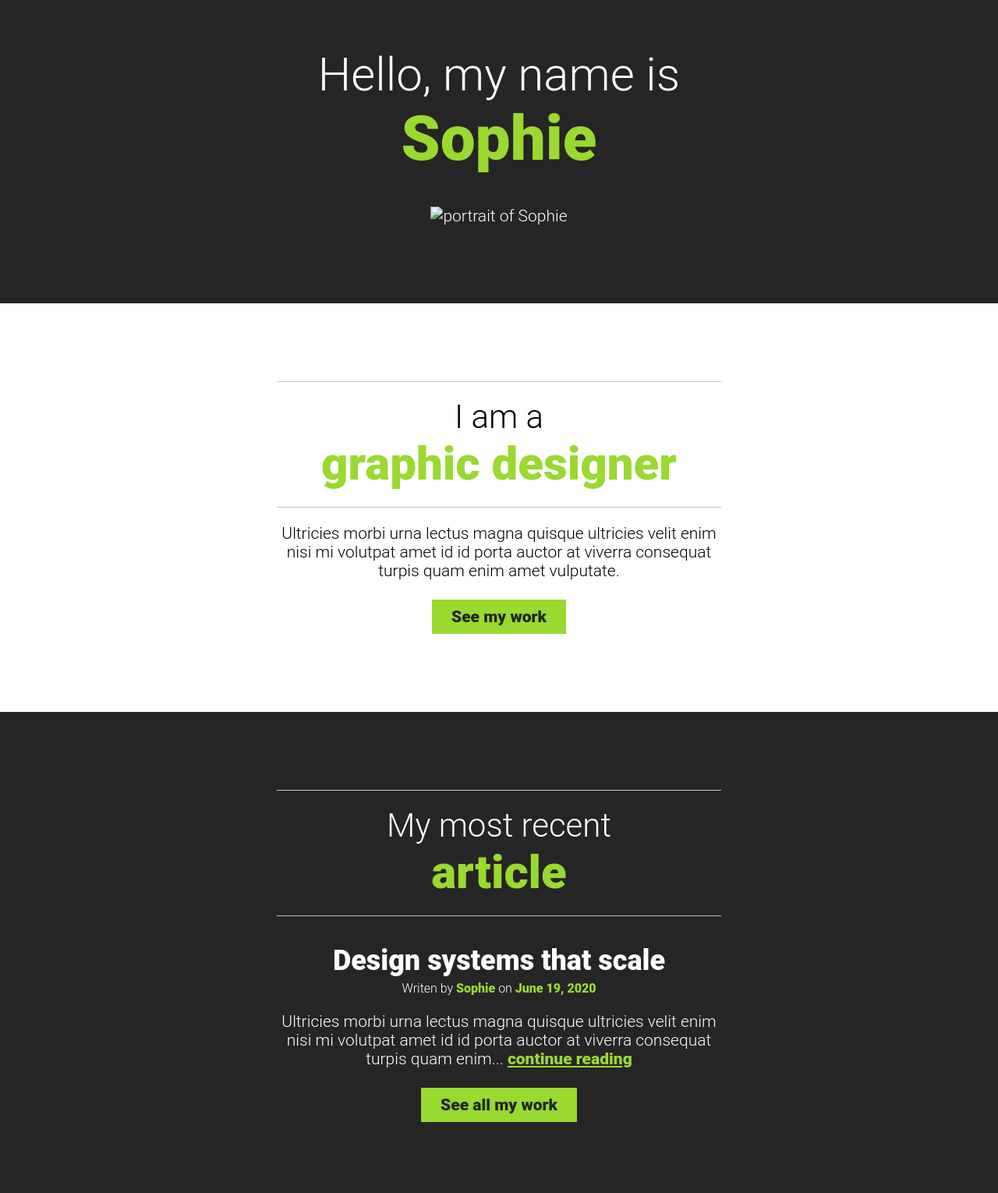
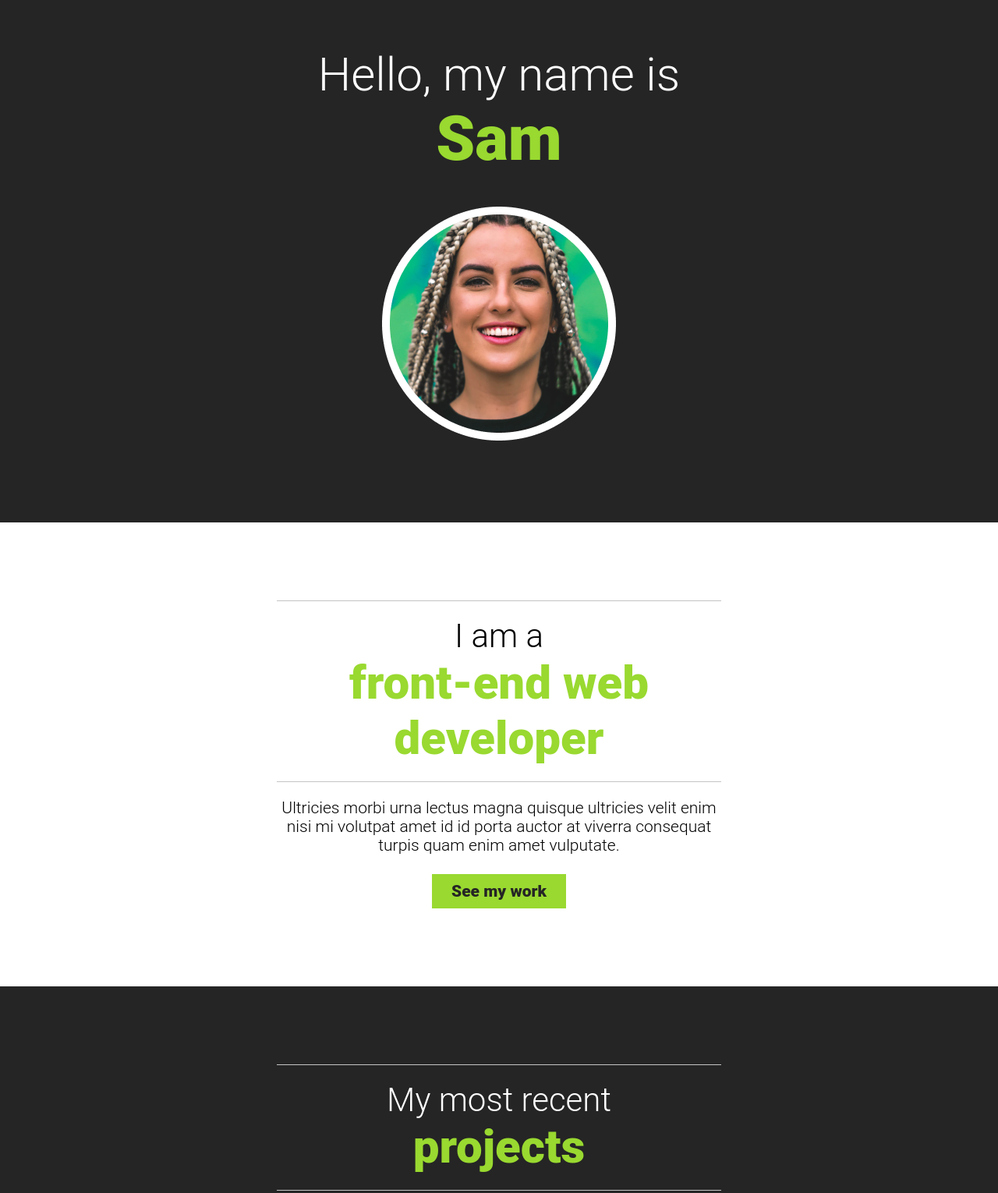
Before and after one commit to hackbraten68/simple-intro-page, a plain HTML site: page index.html in a window 1280 px wide. Shown: the part 40-1570 px from the top of the page at 78% size. Drawn offline with Linux system fonts and the light colour scheme.

Commit message:
some personalizations made
quiet a bunch of changes for personal usage.

next step, getting mobile first responsive design done

```diff
--- a/index.css
+++ b/index.css
@@ -1,6 +1,6 @@
 body {
   text-align: center;
-    font-family: 'Roboto', sans-serif;
+  font-family: "Roboto", sans-serif;
   font-size: 1.3125rem;
   font-weight: 300;
   margin: 0;
@@ -53,7 +53,7 @@ h2 .accent-text {
 .name,
 time {
   font-weight: 900;
-    color: #99D930;
+  color: #99d930;
 }
 
 p {
@@ -61,7 +61,7 @@ p {
 }
 
 a {
-    color: #99D930;
+  color: #99d930;
   font-weight: 900;
 }
 
@@ -95,7 +95,7 @@ section {
   display: inline-block;
   color: #252525;
   text-decoration: none;
-    background: #99D930;
+  background: #99d930;
   padding: 10px 25px;
   margin-top: 25px;
 }
--- a/index.html
+++ b/index.html
@@ -22,24 +22,24 @@
 
         <header class="inverse">
             <div class="container">
-                <h1>Hello, my name is <span class="accent-text">Sophie</span></h1>
-                <img src="sophie.png" alt="portrait of Sophie">
+                <h1>Hello, my name is <span class="accent-text">Sam</span></h1>
+                <img src="sophie.png" alt="portrait of Sam">
             </div>
         </header>
 
 
         <section class="about-me">
             <div class="container">
-                <h2>I am a <span class="accent-text">graphic designer</span></h2>
+                <h2>I am a <span class="accent-text">front-end web developer</span></h2>
                 <p>Ultricies morbi urna lectus magna quisque ultricies velit enim nisi mi volutpat amet id id porta auctor at viverra consequat turpis quam enim amet vulputate.</p>
-                <a href="#" class="btn">See my work</a>
+                <a href="about-work.html" class="btn">See my work</a>
             </div>
         </section>
 
 
-        <section class="articles inverse">
+        <section class="projects inverse">
             <div class="container">
-                <h2>My most recent <span class="accent-text">article</span></h2>
+                <h2>My most recent <span class="accent-text">projects</span></h2>
                 <article>
                     <h3>Design systems that scale</h3>
                     <p class="small-text">Writen by <span class="name">Sophie</span> on <time datetime="2020-06-19">June 19, 2020</time></p>
```
Also changed, not shown: sophie.png (added). Lines whose indentation alone changed are shown as unchanged.
